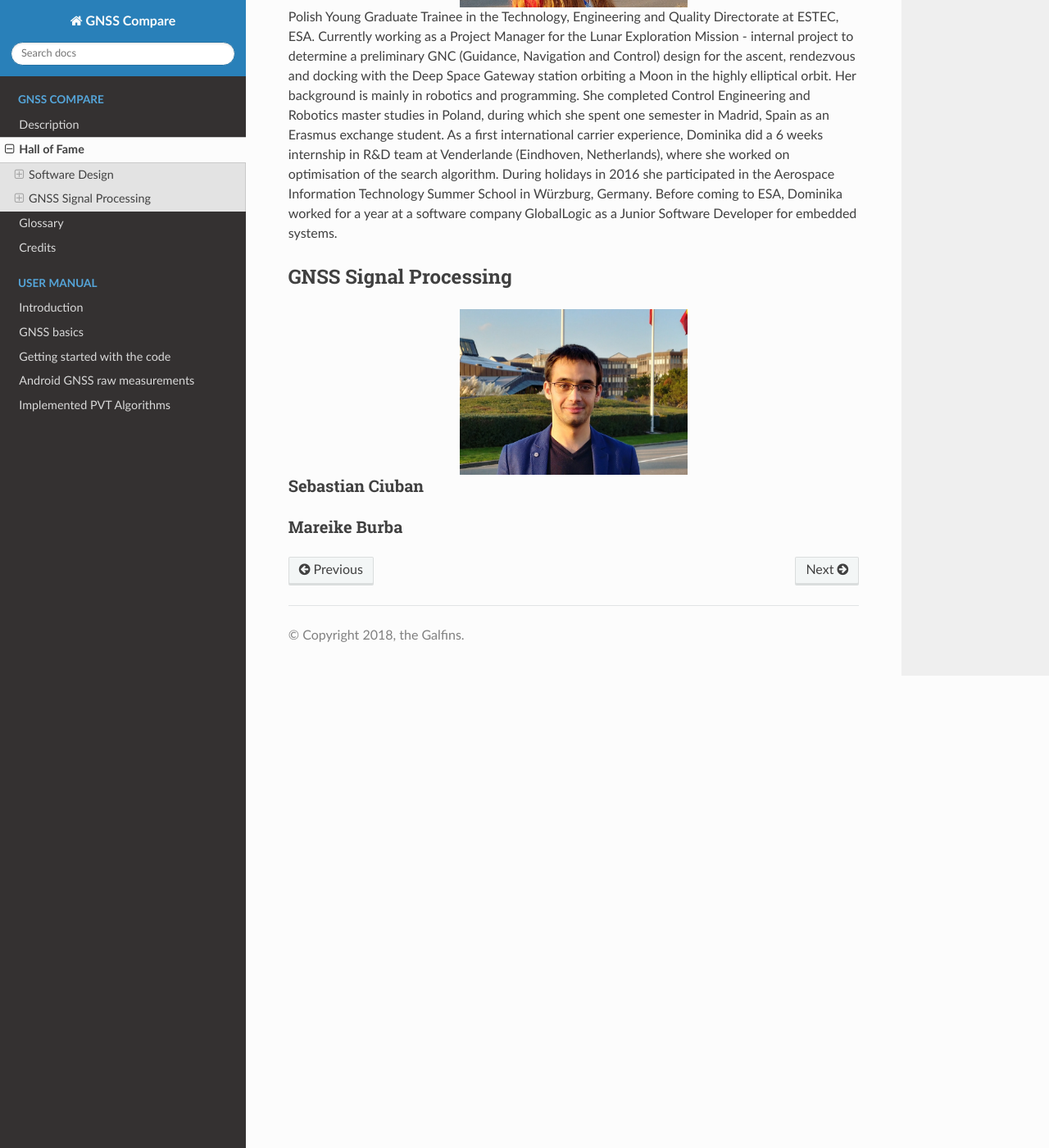
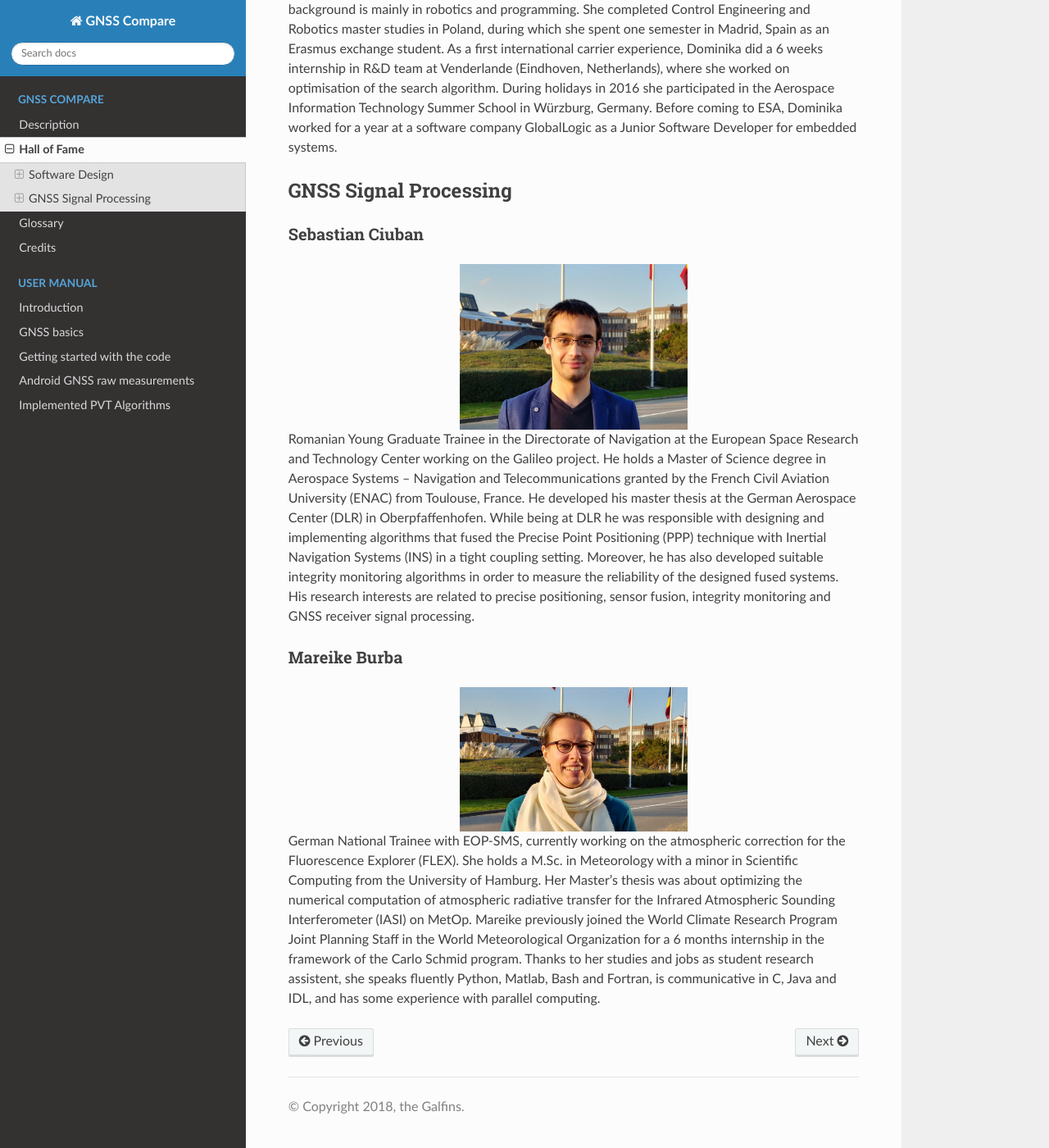
Before and after one commit to TheGalfins/GNSS_Compare, a Sphinx documentation site: the page built from docs/team.rst, in a window 1280 px wide and 1400 px high, scrolled down 1546 px. Shown: the whole window at 82% size. Built offline with Sphinx 7.4.7 and the Read the Docs theme 2.0.0, drawn with Linux system fonts in a browser that asks for light colours; pages that are not in the unit, such as notebooks, are missing from menus.

Commit message:
Added everyone

```diff
--- a/docs/team.rst
+++ b/docs/team.rst
@@ -26,7 +26,7 @@ Mateusz Krainski
 -----------------
 
 .. image:: img/Mat.jpg
-    :width: 40%
+    :width: 25%
     :align: center
     :alt: Mat
 
@@ -68,18 +68,44 @@ company GlobalLogic as a Junior Software Developer for embedded systems.
 GNSS Signal Processing
 ======================
 
+Sebastian Ciuban
+-----------------
+
 .. image:: img/Sebastian.jpg
     :width: 40%
     :align: center
     :alt: Sebastian
 
+Romanian Young Graduate Trainee in the Directorate of Navigation at the European Space Research and Technology Center working
+on the Galileo project. He holds a Master of Science degree in Aerospace Systems – Navigation and Telecommunications
+granted by the French Civil Aviation University (ENAC) from Toulouse, France. He developed
+his master thesis at the German Aerospace Center (DLR) in Oberpfaffenhofen. While
+being at DLR he was responsible with designing and implementing algorithms that fused the
+Precise Point Positioning (PPP) technique with Inertial Navigation Systems (INS) in a tight
+coupling setting. Moreover, he has also developed suitable integrity monitoring algorithms
+in order to measure the reliability of the designed fused systems. His research interests are
+related to precise positioning, sensor fusion, integrity monitoring and GNSS receiver signal
+processing.
 
-
-Sebastian Ciuban
------------------
 
 Mareike Burba
 -----------------
 
+.. image:: img/Mareike.jpg
+    :width: 40%
+    :align: center
+    :alt: Mareike
+
+German National Trainee with EOP-SMS, currently working on the atmospheric correction
+for the Fluorescence Explorer (FLEX). She holds a M.Sc. in Meteorology with a minor in
+Scientific Computing from the University of Hamburg. Her Master’s thesis was about optimizing
+the numerical computation of atmospheric radiative transfer for the Infrared Atmospheric
+Sounding Interferometer (IASI) on MetOp. Mareike previously joined the World
+Climate Research Program Joint Planning Staff in the World Meteorological Organization for
+a 6 months internship in the framework of the Carlo Schmid program. Thanks to her studies
+and jobs as student research assistent, she speaks fluently Python, Matlab, Bash and Fortran,
+is communicative in C, Java and IDL, and has some experience with parallel computing.
+
+
 
 .. _`Galileo Smartphone App Challenge`: http://www.esa.int/Our_Activities/Navigation/ESA_trainees_compete_in_inaugural_Galileo_app_contest
```
Also changed, not shown: docs/img/Mareike.jpg (added).
